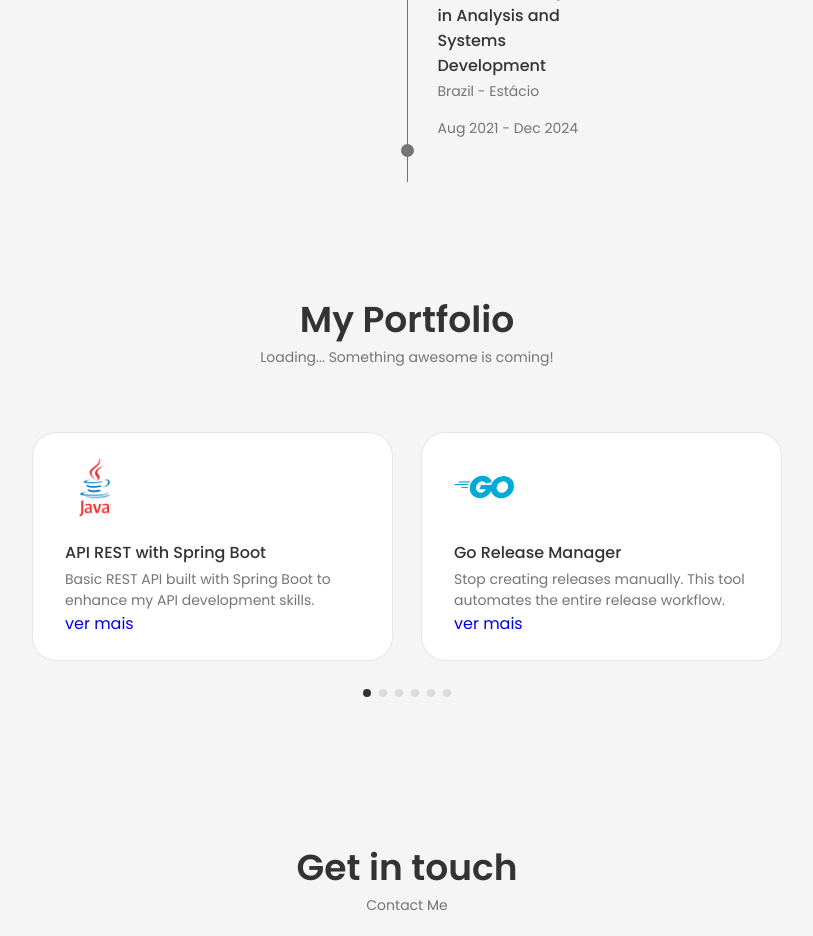
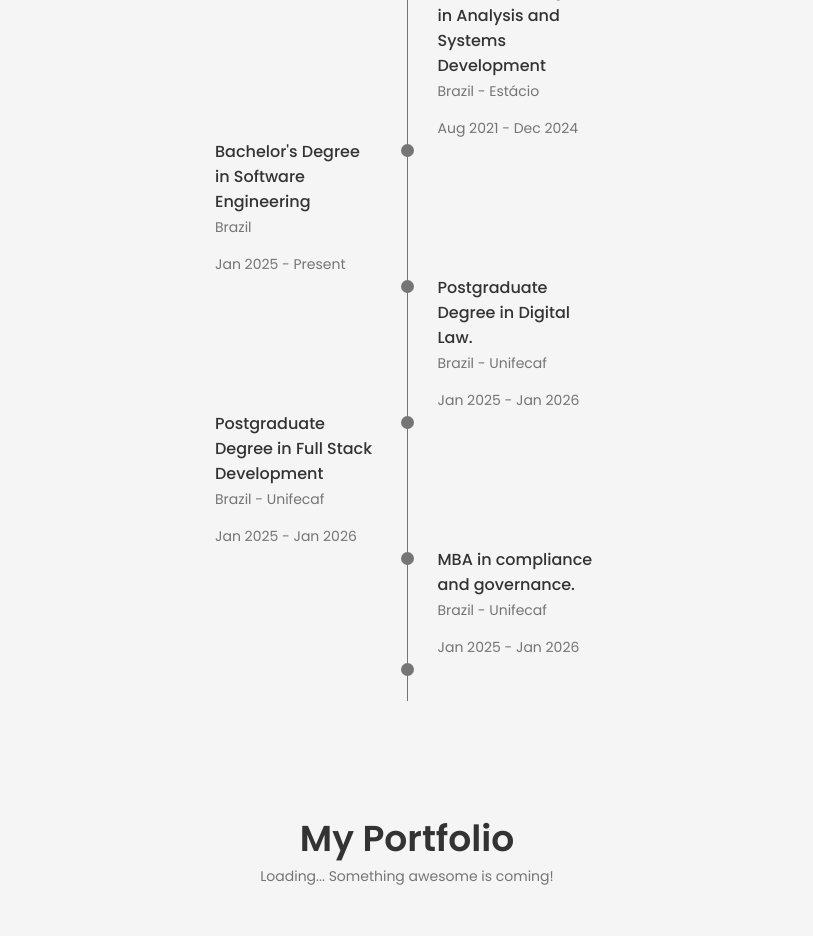
Before and after one commit to fabiodrneles/portfolio-react, a React (Create React App) app: page / in a window 1280 px wide. Shown: the part 2620-3556 px from the top of the page, without its empty margins (233-1046 px from the left). Built offline with nearby package versions, Linux system fonts and the light colour scheme.

Commit message:
adicionando graduações e experiencia profissional

```diff
--- a/src/components/qualification/Qualification.jsx
+++ b/src/components/qualification/Qualification.jsx
@@ -82,6 +82,88 @@ const Qualification = () => {
                 </span>
                 <div className="qualification__calender">
                   <i className="uil uil-calender-alt"></i> Aug 2021 - Dec 2024
+                </div>
+              </div>
+            </div>
+
+            {/** */}
+            <div className="qualification__data">
+              <div>
+                <h3 className="qualification__title">
+                  Bachelor's Degree in Software Engineering
+                </h3>
+                <span className="qualification__subtitle">Brazil</span>
+                <div className="qualification__calender">
+                  <i className="uil uil-calender-alt"></i> Jan 2025 - Present
+                </div>
+              </div>
+
+              <div>
+                <sapn className="qualification__rounder"></sapn>
+                <span className="qualification__line"></span>
+              </div>
+            </div>
+
+            {/** */}
+            <div className="qualification__data">
+              <div></div>
+
+              <div>
+                <span className="qualification__rounder"></span>
+                <span className="qualification__line"></span>
+              </div>
+
+              <div>
+                <h3 className="qualification__title">
+                  Postgraduate Degree in Digital Law.
+                </h3>
+                <span className="qualification__subtitle">
+                  Brazil - Unifecaf
+                </span>
+                <div className="qualification__calender">
+                  <i className="uil uil-calender-alt"></i> Jan 2025 - Jan 2026
+                </div>
+              </div>
+            </div>
+
+            {/** */}
+            <div className="qualification__data">
+              <div>
+                <h3 className="qualification__title">
+                  Postgraduate Degree in Full Stack Development
+                </h3>
+                <span className="qualification__subtitle">
+                  Brazil - Unifecaf
+                </span>
+                <div className="qualification__calender">
+                  <i className="uil uil-calender-alt"></i> Jan 2025 - Jan 2026
+                </div>
+              </div>
+
+              <div>
+                <sapn className="qualification__rounder"></sapn>
+                <span className="qualification__line"></span>
+              </div>
+            </div>
+
+            {/** */}
+            <div className="qualification__data">
+              <div></div>
+
+              <div>
+                <span className="qualification__rounder"></span>
+                <span className="qualification__line"></span>
+              </div>
+
+              <div>
+                <h3 className="qualification__title">
+                  MBA in compliance and governance.
+                </h3>
+                <span className="qualification__subtitle">
+                  Brazil - Unifecaf
+                </span>
+                <div className="qualification__calender">
+                  <i className="uil uil-calender-alt"></i> Jan 2025 - Jan 2026
                 </div>
               </div>
             </div>
@@ -228,13 +310,24 @@ const Qualification = () => {
             </div>
 
 
+            <div className="qualification__data">
+              <div>
+                <h3 className="qualification__title">
+                  Software Engineer | Golang Developer
+                </h3>
+                <span className="qualification__subtitle">
+                  Visa/Pismo - Brazil
+                </span>
+                <div className="qualification__calender">
+                  <i className="uil uil-calender-alt"></i> Jan 2025 - Present
+                </div>
+              </div>
 
-
-
-
-
-
-
+              <div>
+                <sapn className="qualification__rounder"></sapn>
+                <span className="qualification__line"></span>
+              </div>
+            </div>
 
 
           </div>
```
